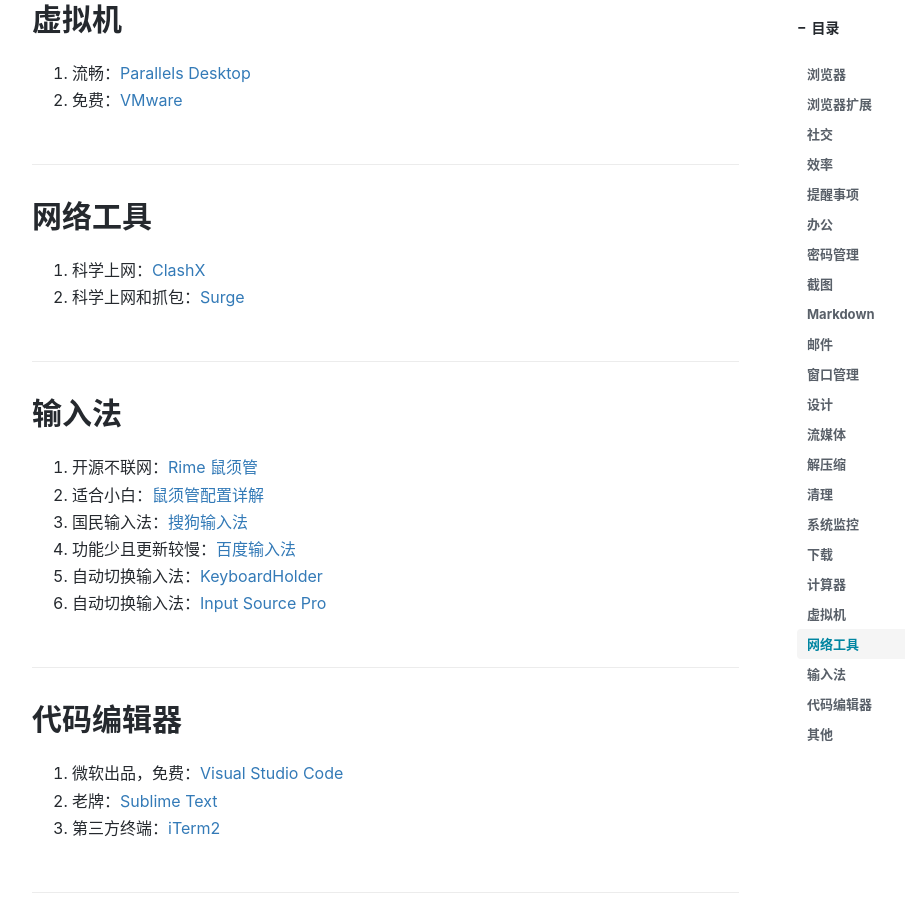
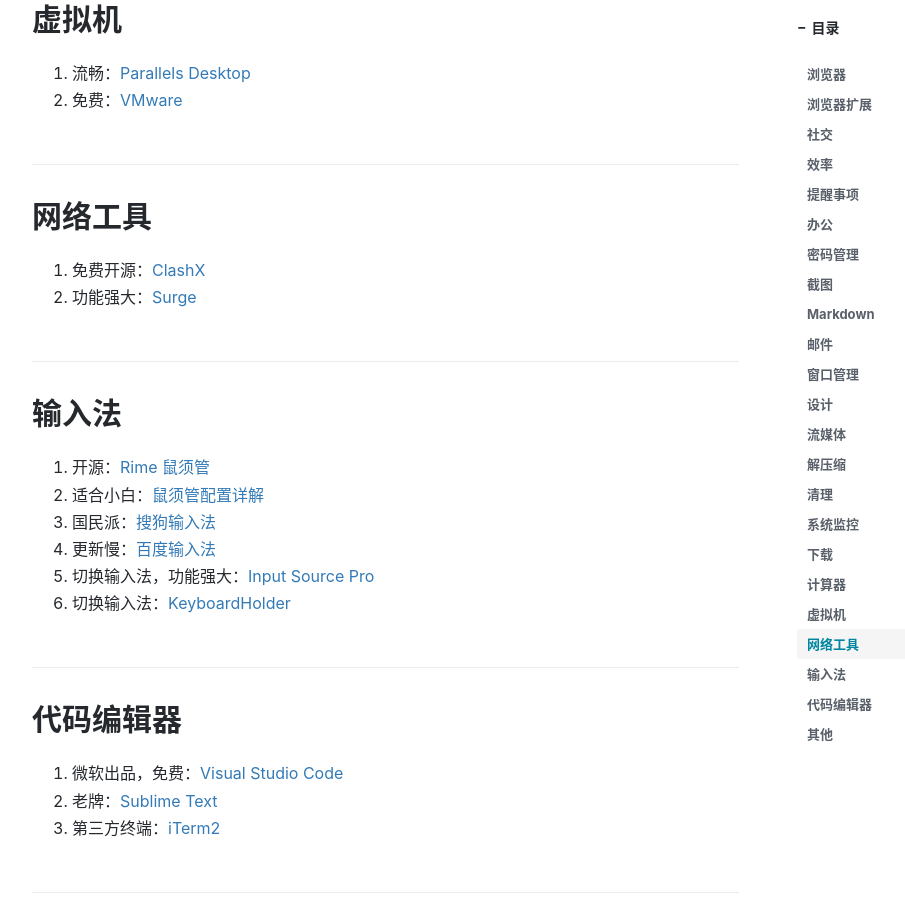
Before and after one commit to ssnhd/ssnhd.github.io, a Jekyll site: the page built from _posts/2022-8-27-mac-app.md, in a window 1280 px wide and 900 px high, scrolled down 5505 px. Shown: the whole window, without its empty margins (233-1138 px from the left). Built offline with Jekyll 4.4.1, drawn with Linux system fonts in a browser that asks for light colours; nearby versions of some CDN libraries; comment, search, counter and statistics services are not loaded.

Commit message:
Update 2022-8-27-mac-app.md

```diff
--- a/_posts/2022-8-27-mac-app.md
+++ b/_posts/2022-8-27-mac-app.md
@@ -140,16 +140,16 @@
 2. 免费：[VMware](https://www.vmware.com/cn/products/fusion.html)
 
 ## 网络工具
-1. 科学上网：[ClashX](https://github.com/yichengchen/clashX)
-2. 科学上网和抓包：[Surge](https://nssurge.com/)
+1. 免费开源：[ClashX](https://github.com/yichengchen/clashX)
+2. 功能强大：[Surge](https://nssurge.com/)
 
 ## 输入法
-1. 开源不联网：[Rime 鼠须管](https://rime.im/)
+1. 开源：[Rime 鼠须管](https://rime.im/)
 2. 适合小白：[鼠须管配置详解](https://github.com/ssnhd/rime)
-3. 国民输入法：[搜狗输入法](https://pinyin.sogou.com/mac/)
-4. 功能少且更新较慢：[百度输入法](https://srf.baidu.com/input/mac.html)
-5. 自动切换输入法：[KeyboardHolder](https://github.com/leaves615/KeyboardHolder)
-6. 自动切换输入法：[Input Source Pro](https://inputsource.pro/zh-CN)
+3. 国民派：[搜狗输入法](https://pinyin.sogou.com/mac/)
+4. 更新慢：[百度输入法](https://srf.baidu.com/input/mac.html)
+5. 切换输入法，功能强大：[Input Source Pro](https://inputsource.pro/zh-CN)
+6. 切换输入法：[KeyboardHolder](https://github.com/leaves615/KeyboardHolder)
 
 ## 代码编辑器
 1. 微软出品，免费：[Visual Studio Code](https://code.visualstudio.com/)
```
